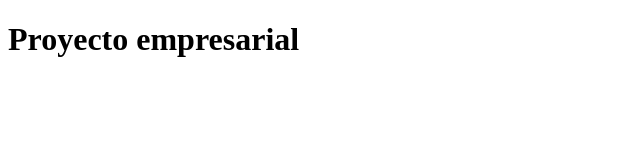
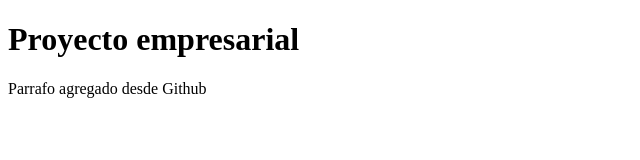
Before and after one commit to FreddyAndresA/cursoGit, a plain HTML site: page index.html in a window 1280 px wide. Shown: the whole page, without its empty margins (0-640 px from the left). Drawn offline with Linux system fonts and the light colour scheme.

Commit message:
Update index.html

```diff
--- a/index.html
+++ b/index.html
@@ -10,6 +10,7 @@
 <body>
 
     <h1>Proyecto empresarial</h1>
+    <p>Parrafo agregado desde Github</p>
 
 </body>
 </html>
```
